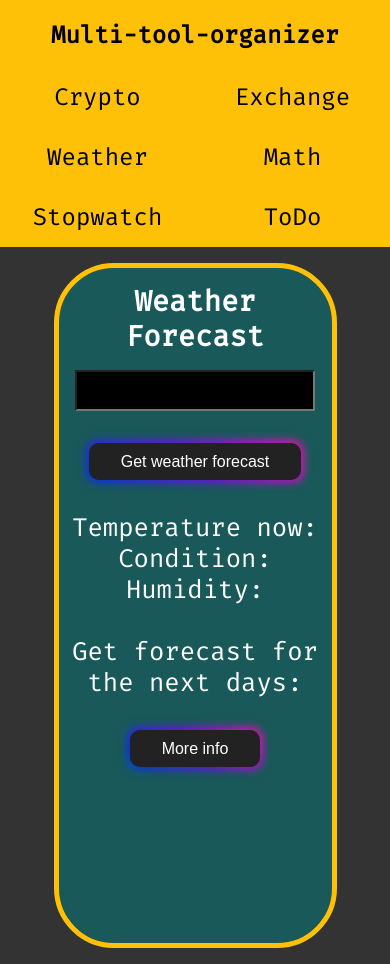
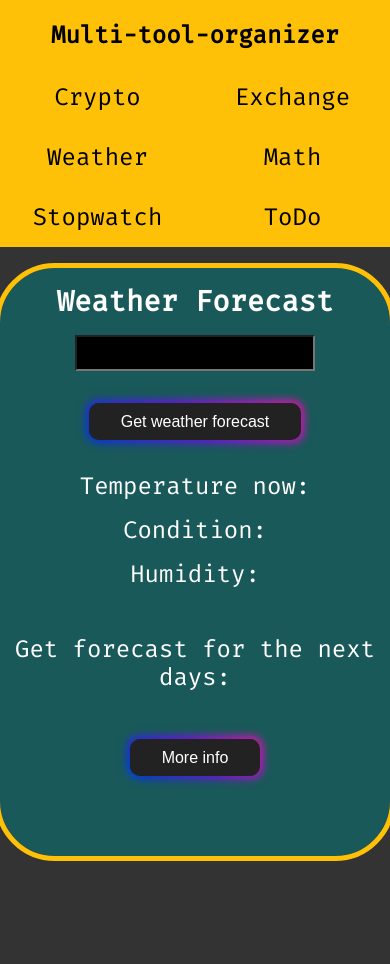
Before and after one commit to heyBr0/Useful-multi-tools, a React (Create React App) app: page /weather in a window 390 px wide. After the commit the page ends 878 px from the top, so only its background shows below. Built offline with nearby package versions, Linux system fonts and the light colour scheme.

Commit message:
weather mediaquerie

```diff
--- a/src/App.js
+++ b/src/App.js
@@ -19,12 +19,10 @@
             <Routes>
               <Route path="/crypto" element={<Crypto />} />
               <Route path="/exchange" element={<Exchange />} />
-         {/*      <Route path="/calculator" element={<Calculator />} /> */}
               <Route path="/math" element={<Math />} />
               <Route path="/stopwatch" element={<Stopwatch />} />
               <Route path="/todo" element={<ToDo />} />
               <Route path="/weather" element={<Weather />} />
-
               <Route index element={<LandingPage />} />
               <Route path="*" element={<LandingPage />} />
             </Routes>
--- a/src/components/Navbar.js
+++ b/src/components/Navbar.js
@@ -9,7 +9,6 @@
       <div className="links">
         <Link to="/crypto">Crypto</Link>
         <Link to="/exchange">Exchange</Link>
-  {/*       <Link to="/calculator">Calculator</Link> */}
         <Link to="/weather">Weather</Link>
         <Link to="/math">Math</Link>
         <Link to="/stopwatch">Stopwatch</Link>
--- a/src/style/_weather.scss
+++ b/src/style/_weather.scss
@@ -7,3 +7,24 @@
   outline: 5px solid #ffc107;
   color: white;
 }
+
+@media (max-width: 985px) {
+  #weather {
+    width: 100%;
+    height: auto;
+    word-wrap: break-word;
+  }
+  input {
+    font-size: 1.7rem;
+    width: 15rem;
+  }
+
+  h1 {
+    font-size: 1.8rem;
+  }
+
+  p {
+    font-size: 1.5rem;
+    padding-bottom: 1rem;
+  }
+}
--- a/src/style/style.css
+++ b/src/style/style.css
@@ -592,76 +592,24 @@
   color: white;
 }
 
-/*
-.button-85 {
-  font-size: 1rem;
-  margin: 2rem auto;
-  padding: 0.6em 2em;
-  border: none;
-  outline: none;
-  color: rgb(255, 255, 255);
-  background: #111;
-  cursor: pointer;
-  position: relative;
-  z-index: 0;
-  border-radius: 10px;
-  user-select: none;
-  -webkit-user-select: none;
-  touch-action: manipulation;
-}
-
-.button-85:before {
-  content: "";
-  background: linear-gradient(
-    45deg,
-    #ff0000,
-    #ff7300,
-    #fffb00,
-    #48ff00,
-    #00ffd5,
-    #002bff,
-    #7a00ff,
-    #ff00c8,
-    #ff0000
-  );
-  position: absolute;
-  top: -2px;
-  left: -2px;
-  background-size: 400%;
-  z-index: -1;
-  filter: blur(5px);
-  -webkit-filter: blur(5px);
-  width: calc(100% + 4px);
-  height: calc(100% + 4px);
-  animation: glowing-button-85 20s linear infinite;
-  transition: opacity 0.3s ease-in-out;
-  border-radius: 10px;
-}
-
-@keyframes glowing-button-85 {
-  0% {
-    background-position: 0 0;
+@media (max-width: 985px) {
+  #weather {
+    width: 100%;
+    height: auto;
+    word-wrap: break-word;
   }
-  50% {
-    background-position: 400% 0;
+  input {
+    font-size: 1.7rem;
+    width: 15rem;
   }
-  100% {
-    background-position: 0 0;
+  h1 {
+    font-size: 1.8rem;
+  }
+  p {
+    font-size: 1.5rem;
+    padding-bottom: 1rem;
   }
 }
-
-.button-85:after {
-  z-index: -1;
-  content: "";
-  position: absolute;
-  width: 100%;
-  height: 100%;
-  background: #222;
-  left: 0;
-  top: 0;
-  border-radius: 10px;
-}
-  */
 *,
 *:before,
 *:after {
```
Also changed, not shown: 1 other file (tests, documents, lock files or other folders).
